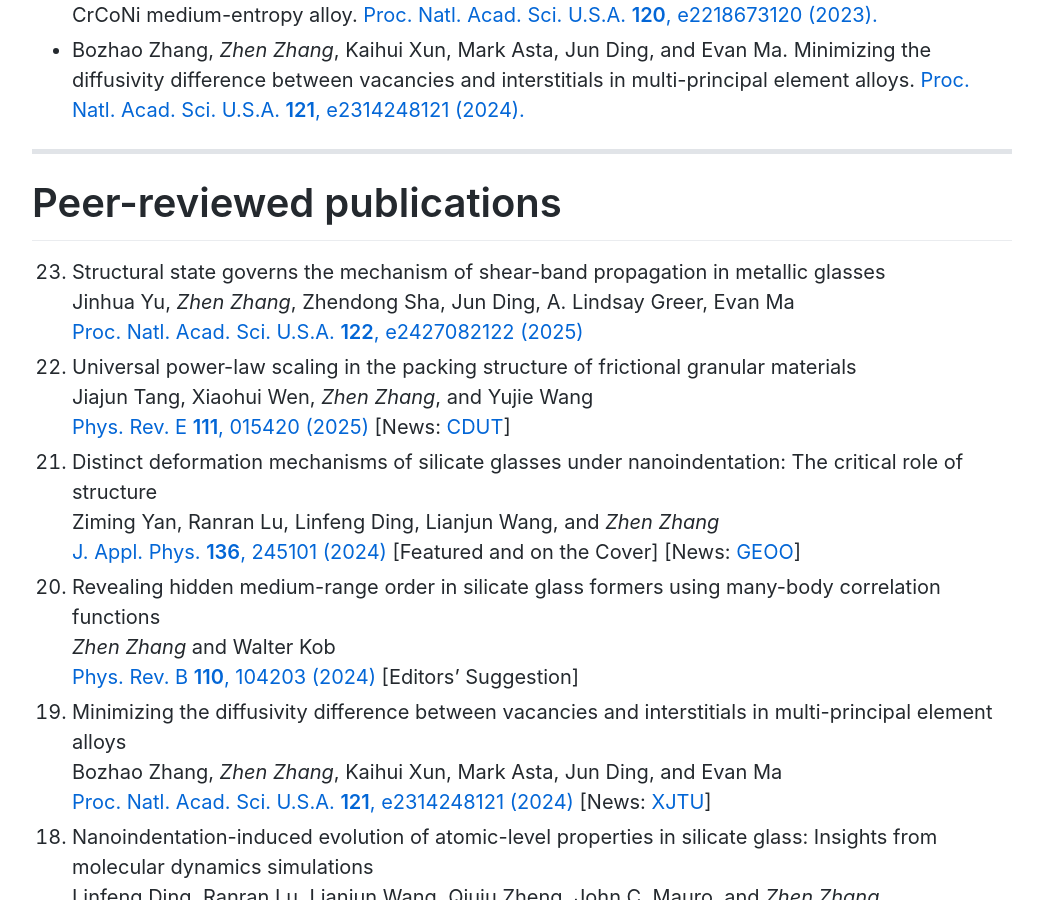
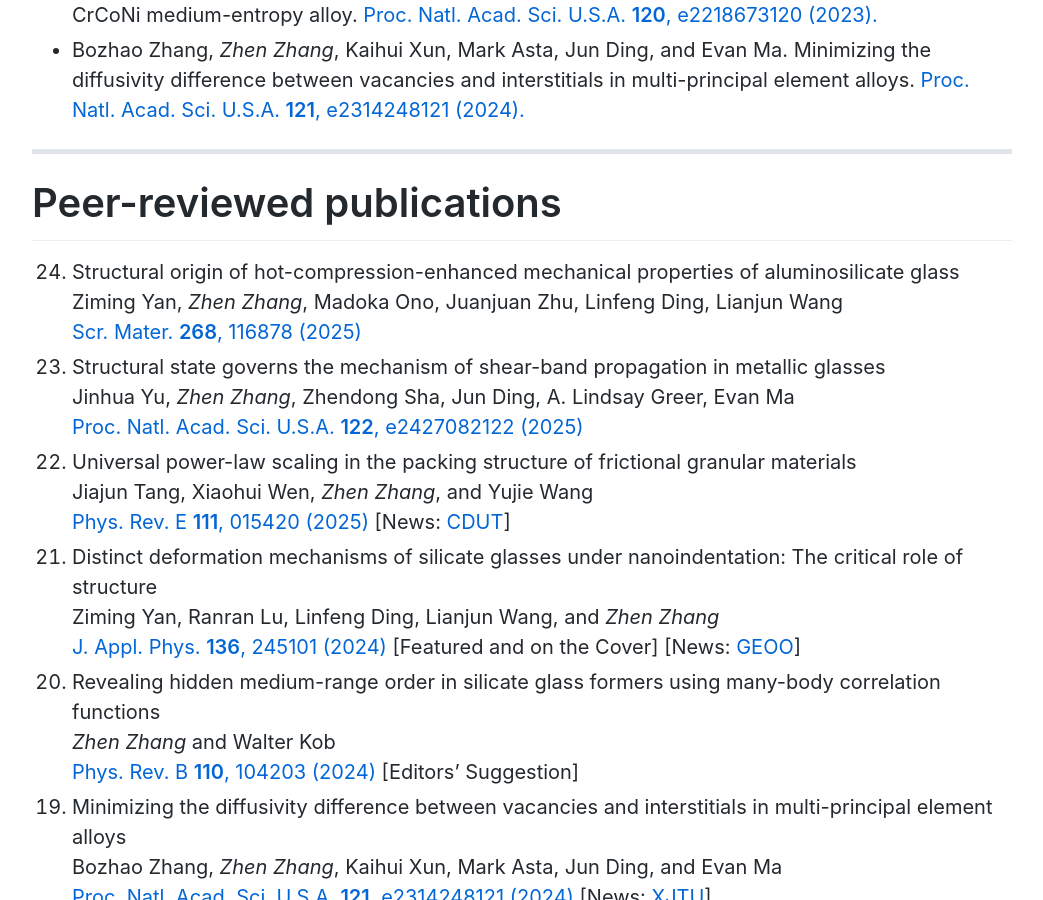
Before and after one commit to zhenzhang1991/zhenzhang1991.github.io, a Jekyll site: the page built from index.md, in a window 1280 px wide and 900 px high, scrolled down 5468 px. Shown: the whole window, without its empty margins (118-1161 px from the left). Built offline with Jekyll 4.4.1, drawn with Linux system fonts in a browser that asks for light colours; Markdown is read by kramdown in place of the engine named in the settings; comment, search, counter and statistics services are not loaded.

Commit message:
Update index.md

```diff
--- a/index.md
+++ b/index.md
@@ -95,6 +95,9 @@ Publications for more details:
 * * *
 
 # Peer-reviewed publications
+0. Structural origin of hot-compression-enhanced mechanical properties of aluminosilicate glass <br>
+   Ziming Yan, *Zhen Zhang*, Madoka Ono, Juanjuan Zhu, Linfeng Ding, Lianjun Wang <br>
+   [Scr. Mater. **268**, 116878 (2025)](docs/2025-yan-scripta.pdf)
 0. Structural state governs the mechanism of shear-­band propagation in metallic glasses <br>
    Jinhua Yu, *Zhen Zhang*, Zhendong Sha, Jun Ding, A. Lindsay Greer, Evan Ma <br>
    [Proc. Natl. Acad. Sci. U.S.A. **122**, e2427082122 (2025)](docs/2025-pnas-yu.pdf)
```
